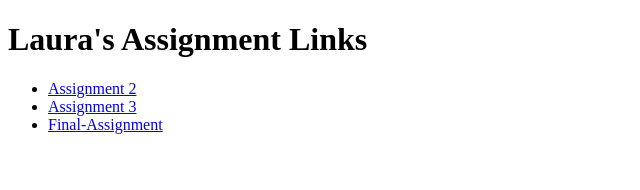
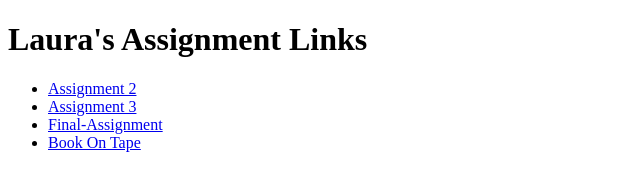
Before and after one commit to Phantom-Element/Phantom-Element.github.io, a plain HTML site: page index.html in a window 1280 px wide. Shown: the whole page, without its empty margins (0-640 px from the left). Drawn offline with Linux system fonts and the light colour scheme.

Commit message:
Update index.html

```diff
--- a/index.html
+++ b/index.html
@@ -17,6 +17,7 @@
     <li><a href="proposal.html">Assignment 2</a></li>
     <li><a href="painting.html">Assignment 3</a></li>
     <li><a href="Final-Assignment/hovander.html">Final-Assignment</a></li>
+    <li><a href="web-project/index.html">Book On Tape</a></li>
 
   </ul>
 
```
